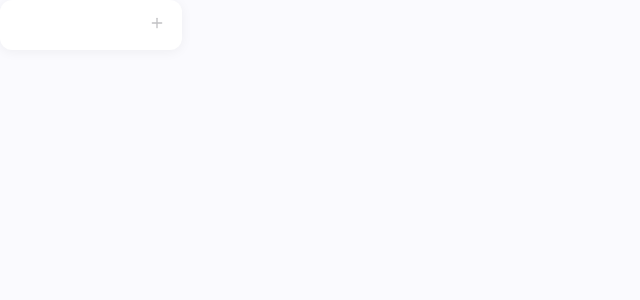
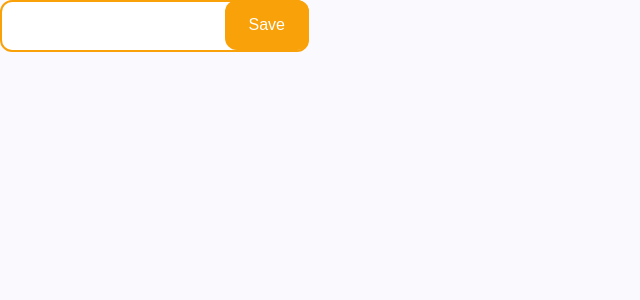
Before and after one commit to barbaraperic/shopping-list, a React (Vite) app: page / in a window 1280 px wide. Shown: the top 300 px of the page, without its empty margins (0-640 px from the left). Built offline with nearby package versions, Linux system fonts and the light colour scheme.

Commit message:
FEAT: button variants

```diff
--- /dev/null
+++ b/src/components/Button.js
@@ -0,0 +1,43 @@
+import styled from 'styled-components';
+
+const Button = ({ children, variant, className }) => {
+  let Component;
+  if (variant === 'primary') {
+    Component = PrimaryButton
+  } else if (variant === 'secondary') {
+    Component = SecondaryButton
+  } else if (variant === 'warning') {
+    Component = WarningButton
+  } else {
+    Component = GhostButton
+  }
+  return (
+    <Component className={className}>{children}</Component>
+  )
+}
+
+const ButtonBase = styled.button`
+  /* height: 62px;
+  min-width: 87px; */
+  border-radius: 12px;
+  padding: 16px 24px;
+  color: white;
+  border: none;
+  font-size: 16px;
+`
+
+const PrimaryButton = styled(ButtonBase)`
+  background-color: #F9A109;
+`
+const SecondaryButton = styled(ButtonBase)`
+  background-color: #56CCF2;
+`
+const WarningButton = styled(ButtonBase)`
+  background-color: hsla(0, 79%, 63%, 1);
+`
+const GhostButton = styled(ButtonBase)`
+  color: black;
+  background-color: transparent;
+`
+
+export default Button;
--- /dev/null
+++ b/src/components/SaveInput.js
@@ -0,0 +1,29 @@
+import styled from 'styled-components';
+import Button from '../components/Button'
+
+const SaveInput = () => {
+  return (
+    <Wrapper>
+      <Input />
+      <StyledButton variant="primary">Save</StyledButton>
+    </Wrapper>
+  )
+}
+
+const Wrapper = styled.div`
+  position: relative;
+`
+
+const Input = styled.input`
+  width: 309px;
+  height: 52px;
+  border-radius: 12px;
+  border: 2px solid #F9A109;
+`
+
+const StyledButton = styled(Button)`
+  position: absolute;
+  right: 0px;
+`
+
+export default SaveInput;
--- a/src/pages/Home.js
+++ b/src/pages/Home.js
@@ -2,11 +2,13 @@ import styled from 'styled-components';
 import SidebarNav from '../containers/SidebarNav';
 import SearchInput from '../components/SearchInput';
 import Card from '../components/Card'
+import SaveInput from '../components/SaveInput'
 
 const Home = () => {
   return (
     <Wrapper>
-      <Card />
+      <SaveInput />
+      {/* <Card /> */}
       {/* <SidebarNav />
       <SearchInput /> */}
     </Wrapper>
```
